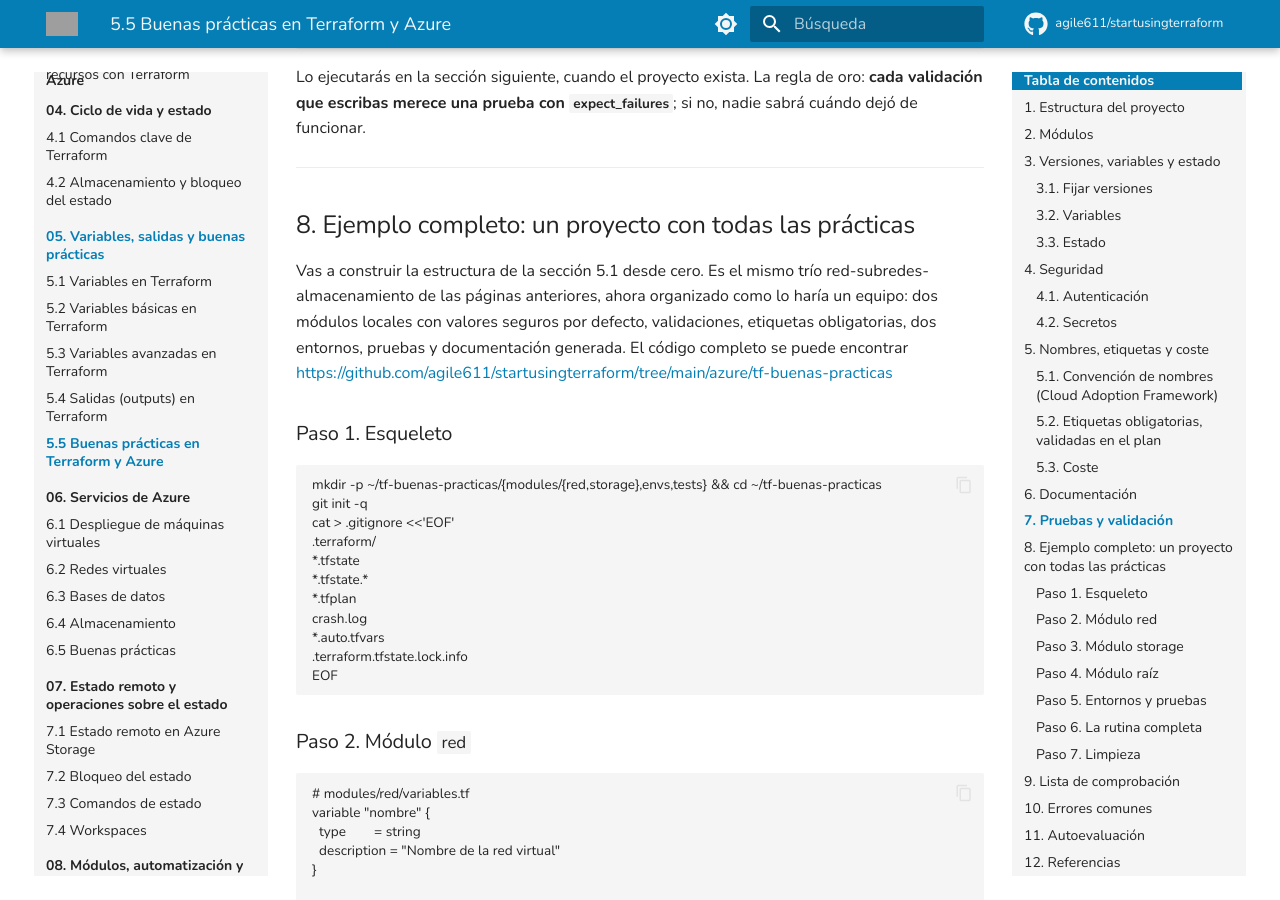
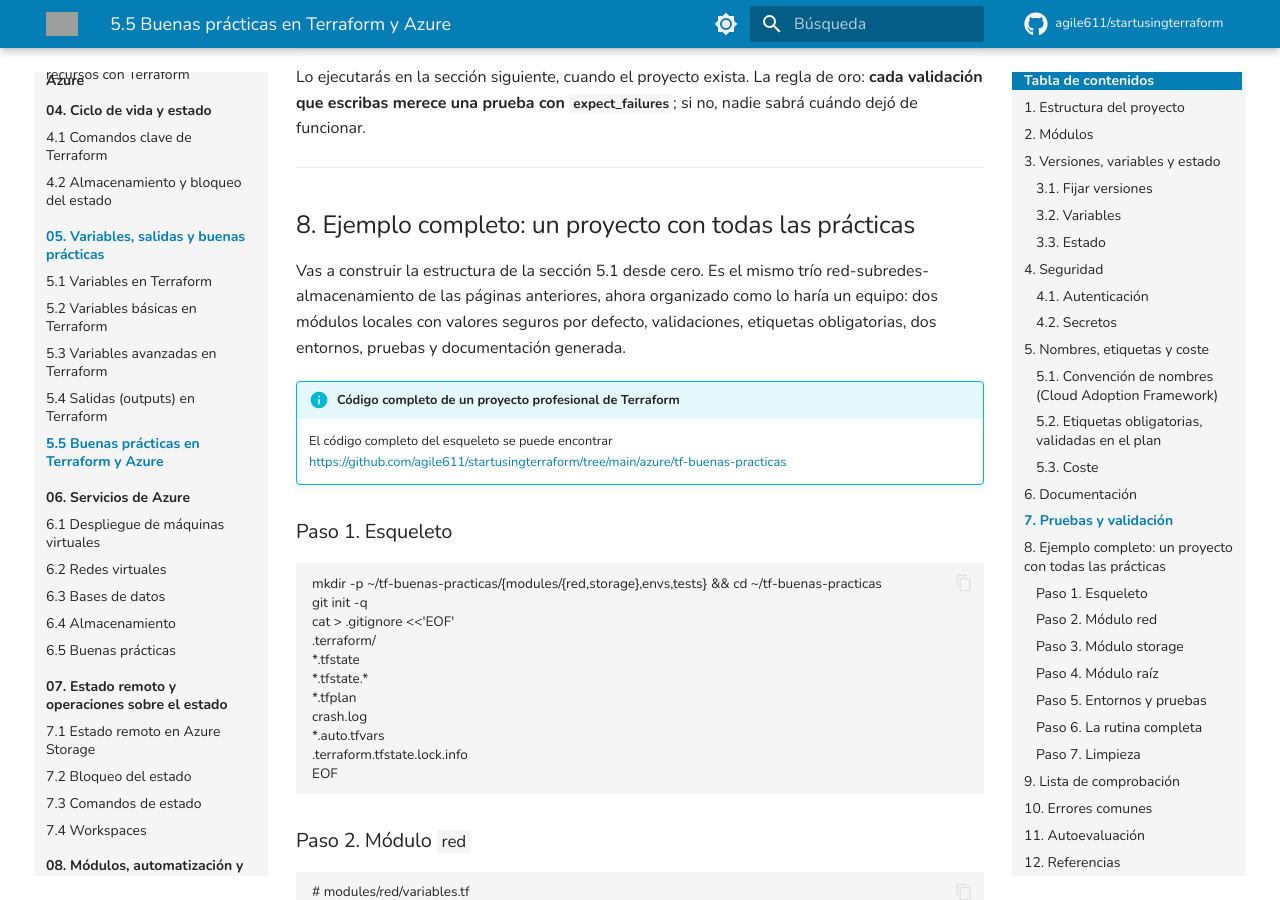
Before and after one commit to agile611/startusingterraform, an MkDocs documentation site: the page built from docs/azure/05-05-Buenas-practicas-en-Terraform-y-Azure.md, in a window 1280 px wide and 900 px high, scrolled down 9240 px. Built offline with MkDocs 1.6.1 and Material for MkDocs 9.7.7, drawn with Linux system fonts in a browser that asks for light colours; comment, search, counter and statistics services are not loaded; some of the changed text lies outside the part shown; grey boxes are pictures that could not be loaded.

Commit message:
Terraform Esqueleto

````diff
--- a/docs/azure/05-05-Buenas-practicas-en-Terraform-y-Azure.md
+++ b/docs/azure/05-05-Buenas-practicas-en-Terraform-y-Azure.md
@@ -352,7 +352,10 @@ Lo ejecutarás en la sección siguiente, cuando el proyecto exista. La regla de
 
 ## 8. Ejemplo completo: un proyecto con todas las prácticas
 
-Vas a construir la estructura de la sección 5.1 desde cero. Es el mismo trío red-subredes-almacenamiento de las páginas anteriores, ahora organizado como lo haría un equipo: dos módulos locales con valores seguros por defecto, validaciones, etiquetas obligatorias, dos entornos, pruebas y documentación generada. El código completo se puede encontrar [https://github.com/agile611/startusingterraform/tree/main/azure/tf-buenas-practicas](aquí)
+Vas a construir la estructura de la sección 5.1 desde cero. Es el mismo trío red-subredes-almacenamiento de las páginas anteriores, ahora organizado como lo haría un equipo: dos módulos locales con valores seguros por defecto, validaciones, etiquetas obligatorias, dos entornos, pruebas y documentación generada.
+
+!!! info "Código completo de un proyecto profesional de Terraform"
+    El código completo del esqueleto se puede encontrar [https://github.com/agile611/startusingterraform/tree/main/azure/tf-buenas-practicas](aquí)
 
 ### Paso 1. Esqueleto
 
@@ -702,6 +705,9 @@ Guarda el archivo de pruebas de la sección 5.7 como `tests/proyecto.tftest.hcl`
 
 ### Paso 6. La rutina completa
 
+!!! info "Código completo de un proyecto profesional de Terraform"
+    El código completo del esqueleto se puede encontrar [https://github.com/agile611/startusingterraform/tree/main/azure/tf-buenas-practicas](aquí)
+
 ```bash
 terraform init
 terraform fmt -recursive
````
